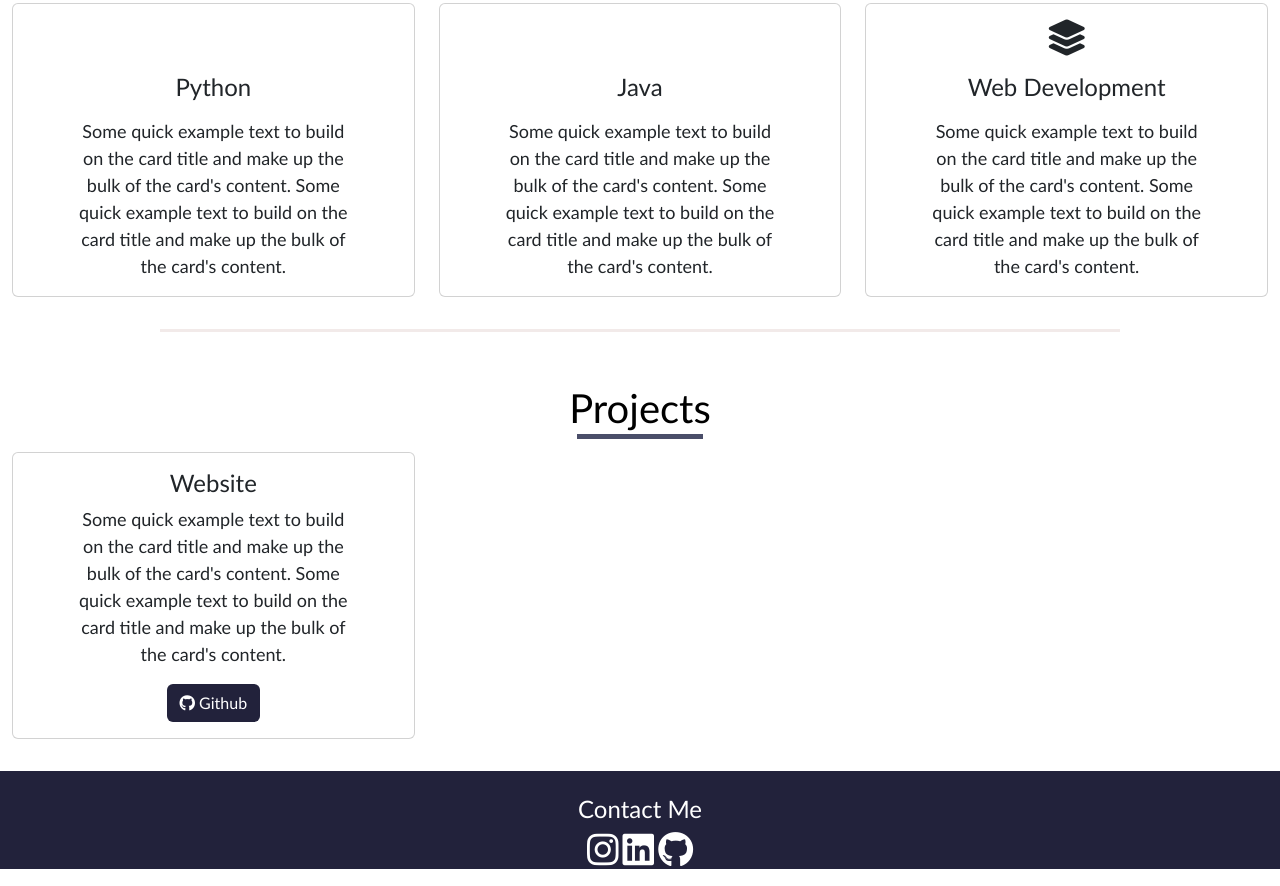
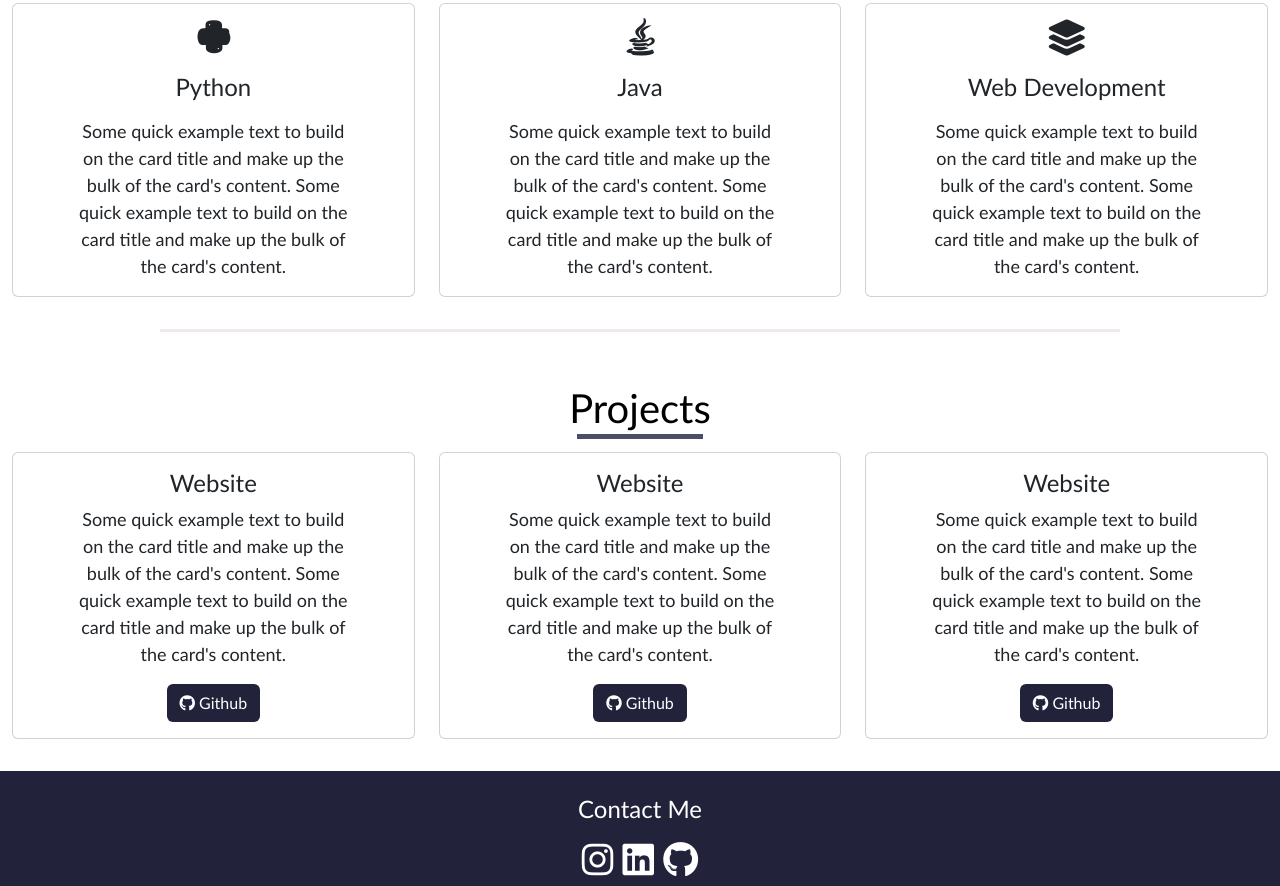
Before and after one commit to KeenanS04/OldPortfolio, a plain HTML site: page html/index.html in a window 1280 px wide. Shown: the part 1320-2206 px from the top of the page. Drawn offline with nearby package versions, Linux system fonts and the light colour scheme.

Commit message:
Project section finished
Button issue fixed, project section finished, removed color change on hover for skills section.

```diff
--- a/html/index.html
+++ b/html/index.html
@@ -167,6 +167,36 @@
                         </div>
                     </div>
                 </div>
+                <div class="col-lg-4">
+                    <div class="card">
+                        <div class="card-body">
+                            <h4 class="card-title">Website</h4>
+                            <p class="card-text">Some quick example text to build on the card title and make up the
+                                bulk of the card's content.
+                                Some quick example text to build on the card title and make up the bulk of the card's
+                                content.
+                            </p>
+                            <div class="col text-center">
+                                <a href="https://github.com/KeenanS04/Portfolio" target="_blank" rel="noopener noreferrer" class="btn btn-custom text-center projects-button"><i class="fab fa-github"></i> Github</a>
+                            </div>
+                        </div>
+                    </div>
+                </div>
+                <div class="col-lg-4">
+                    <div class="card">
+                        <div class="card-body">
+                            <h4 class="card-title">Website</h4>
+                            <p class="card-text">Some quick example text to build on the card title and make up the
+                                bulk of the card's content.
+                                Some quick example text to build on the card title and make up the bulk of the card's
+                                content.
+                            </p>
+                            <div class="col text-center">
+                                <a href="https://github.com/KeenanS04/Portfolio" target="_blank" rel="noopener noreferrer" class="btn btn-custom text-center projects-button"><i class="fab fa-github"></i> Github</a>
+                            </div>
+                        </div>
+                    </div>
+                </div>
             </div>
         </div>
     </section>
@@ -177,9 +207,9 @@
         <div class="container-fluid">
             <!-- social media icons -->
             <div class="social-icons">
-                <a href="https://www.instagram.com/keenan_serrao/" target="_blank" rel="noopener noreferrer"><i class="fab fa-instagram footer-icon"></i></a>
-                <a href="https://www.linkedin.com/in/keenan-serrao" target="_blank" rel="noopener noreferrer"><i class="fab fa-linkedin footer-icon"></i></a>
-                <a href="https://github.com/KeenanS04" target="_blank" rel="noopener noreferrer"><i class="fab fa-github footer-icon"></i></a>
+                <a href="https://www.instagram.com/keenan_serrao/" target="_blank" rel="noopener noreferrer"><i class="fab fa-instagram"></i></a>
+                <a href="https://www.linkedin.com/in/keenan-serrao" target="_blank" rel="noopener noreferrer"><i class="fab fa-linkedin"></i></a>
+                <a href="https://github.com/KeenanS04" target="_blank" rel="noopener noreferrer"><i class="fab fa-github"></i></a>
             </div>
         </div>
     </footer>
--- a/stylesheets/stylesheet.css
+++ b/stylesheets/stylesheet.css
@@ -122,15 +122,9 @@ hr.solid {
   object-fit:contain;
 }
 
-/* Change color of github button */
-.btn-primary, .btn-primary:hover, .btn-primary:active, .btn-primary:visited {
-  max-width: fit-content;
-}
-
 /* Skills section css */
 .skillsText.card {
   min-height: 280px;
-  cursor: pointer;
 }
 .skillsIcon {
   font-size: 36px;
@@ -140,12 +134,6 @@ hr.solid {
 .card-title {
   text-align: center;
 }
-.card:hover .skillsIcon {
-  color: #9a8c98;
-}
-.skillsText:hover {
-  border: 1px solid #9a8c98;
-}
 
 /* Projects section css */
 .projects.card {
@@ -153,9 +141,6 @@ hr.solid {
 }
 .projects-button:hover {
   color:gray !important;
-}
-.fab:hover {
-  color:inherit;
 }
 
 /* Add background color black on navbar scroll */
@@ -178,13 +163,13 @@ hr.solid {
   padding-top:1rem;
   margin-top: 2rem;
 }
-.fab {
-  color: white;
-}
-.footer-icon {
+.social-icons {
   font-size: 36px;
   cursor: pointer;
 }
-.footer-icon:hover {
+footer a {
+  color: white;
+}
+footer a:hover {
   color:gray;
 }
```
